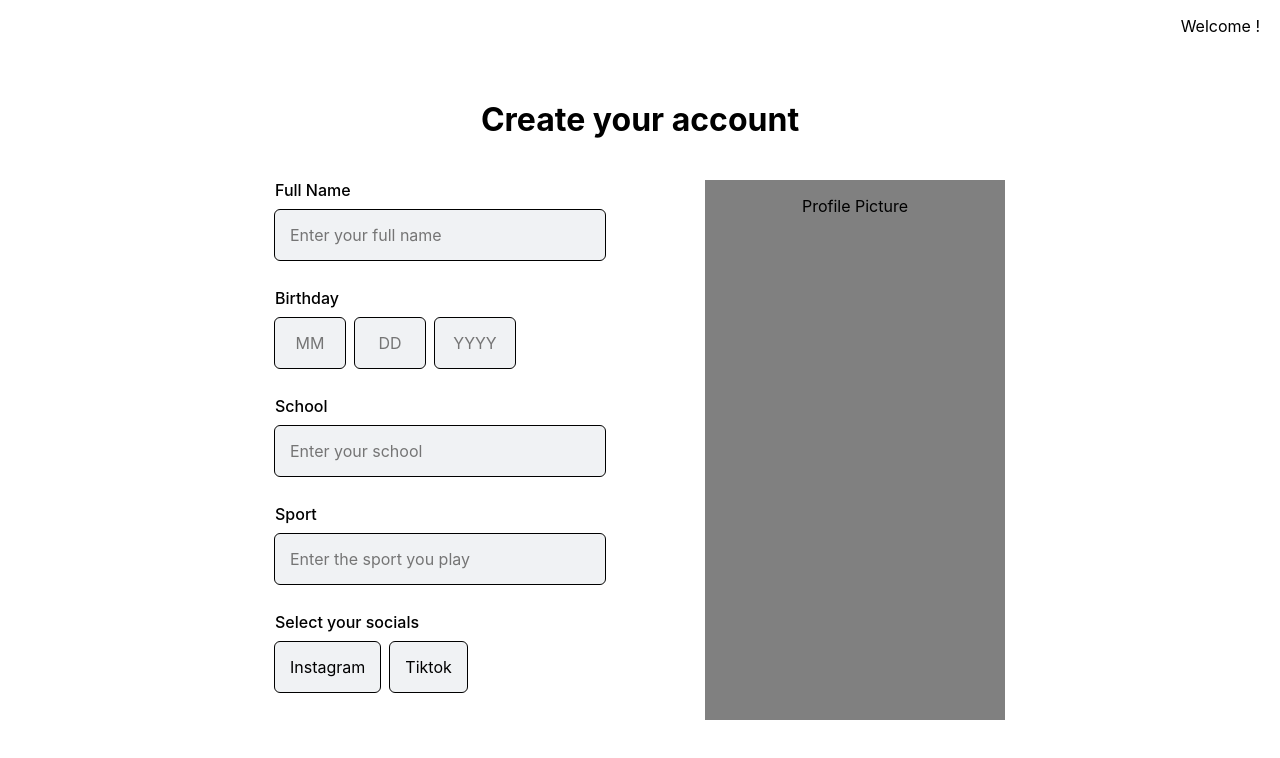
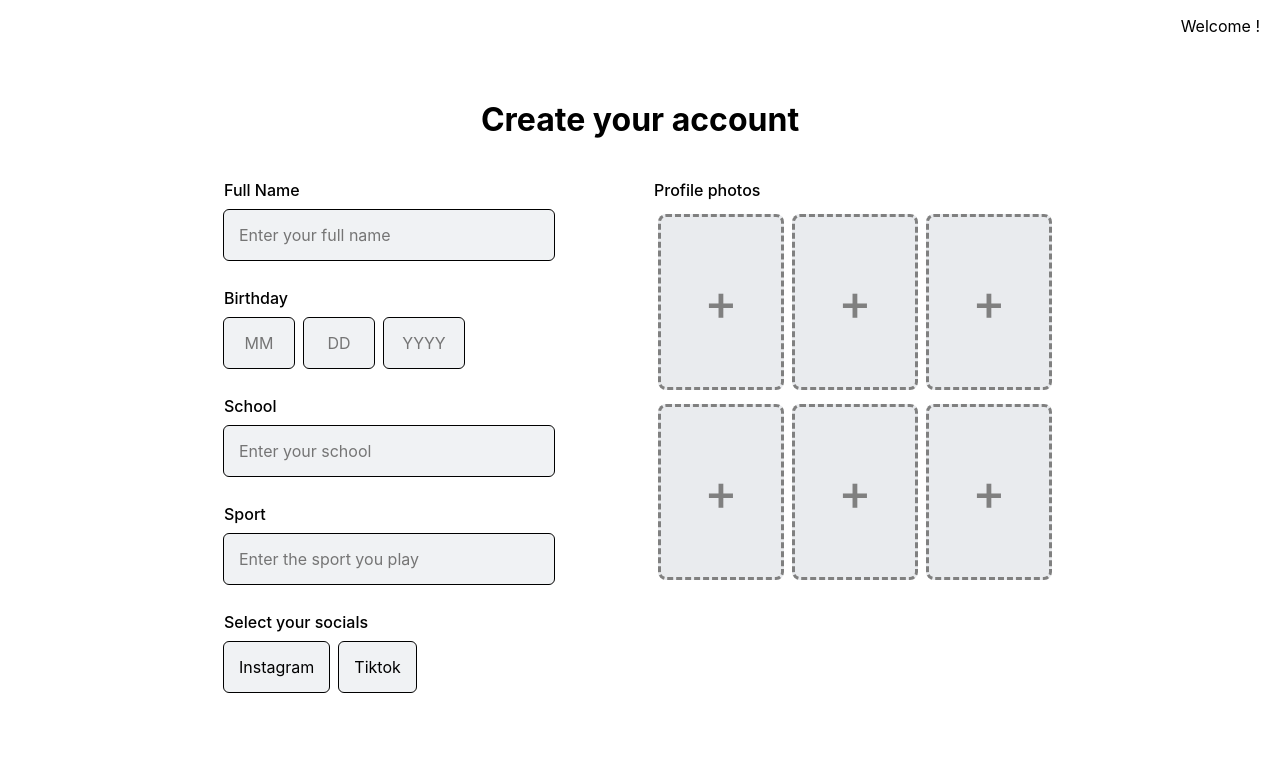
Before and after one commit to JonZavialov/locatia, a React (Create React App) app: page /create-account in a window 1280 px wide. Shown: the top 758 px of the page. Built offline with nearby package versions, Linux system fonts and the light colour scheme; no server answers.

Commit message:
added photo selector container

```diff
--- a/package.json
+++ b/package.json
@@ -9,6 +9,7 @@
     "firebase": "^9.18.0",
     "react": "^18.2.0",
     "react-dom": "^18.2.0",
+    "react-image-crop": "^10.0.9",
     "react-router-dom": "^6.9.0",
     "react-scripts": "5.0.1",
     "swiper": "^9.1.1",
--- a/src/components/createAccount/AccountCreationContainer.js
+++ b/src/components/createAccount/AccountCreationContainer.js
@@ -1,4 +1,5 @@
 import getCurrentUser from "../../utils/getCurrentUser"
+import SelectPhotos from "./SelectPhotos";
 import SocialsSelectorBox from "./SocialsSelectorBox";
 import './createAccount.css'
 import { useState } from "react";
@@ -99,9 +100,7 @@ function AccountCreationContainer(){
                             </>
                         }
                     </form>
-                    <div id="photo-insert">
-                        <p>Profile Picture</p>
-                    </div>
+                    < SelectPhotos />
                 </div>
             </div>
         </>
--- /dev/null
+++ b/src/components/createAccount/SelectPhotos.js
@@ -0,0 +1,21 @@
+function SelectPhotos(){
+    return (
+        <div id="photo-selector-container">
+            <label>Profile photos</label>
+            <div id="photo-insert-grid">
+                {
+                    [1,2,3,4,5,6].map((i) => {
+                        return (
+                            <label key={i} className="photo-insert-grid-item">
+                                <input type="file"></input>
+                                +
+                            </label>
+                        )
+                    })
+                }
+            </div>
+        </div>
+    )
+}
+
+export default SelectPhotos
--- a/src/components/createAccount/createAccount.css
+++ b/src/components/createAccount/createAccount.css
@@ -22,13 +22,6 @@
 }
 
 #create-account #info-container {
-  display: flex;
-}
-
-#create-account #photo-insert {
-  width: 300px;
-  background-color: gray;
-  justify-content: center;
   display: flex;
 }
 
@@ -88,3 +81,36 @@
   outline: 2px solid purple;
   color: purple;
 }
+
+#photo-insert-grid {
+  display: grid;
+  grid-template-columns: 1fr 1fr 1fr;
+}
+
+#photo-selector-container {
+  height: min-content;
+}
+
+.photo-insert-grid-item {
+  width: 120px;
+  height: 170px;
+  line-height: 170px;
+  margin: 4px;
+  background-color: #e9ebee;
+  border-radius: 8px;
+  border: 3px dashed gray;
+  color: gray;
+  font-size: 50px;
+  cursor: pointer;
+  text-align: center;
+  transition-duration: 0.2s;
+}
+
+.photo-insert-grid-item:hover {
+  transform: scale(1.075);
+  transition-duration: 0.2s;
+}
+
+.photo-insert-grid-item input[type="file"] {
+  display: none !important;
+}
```
